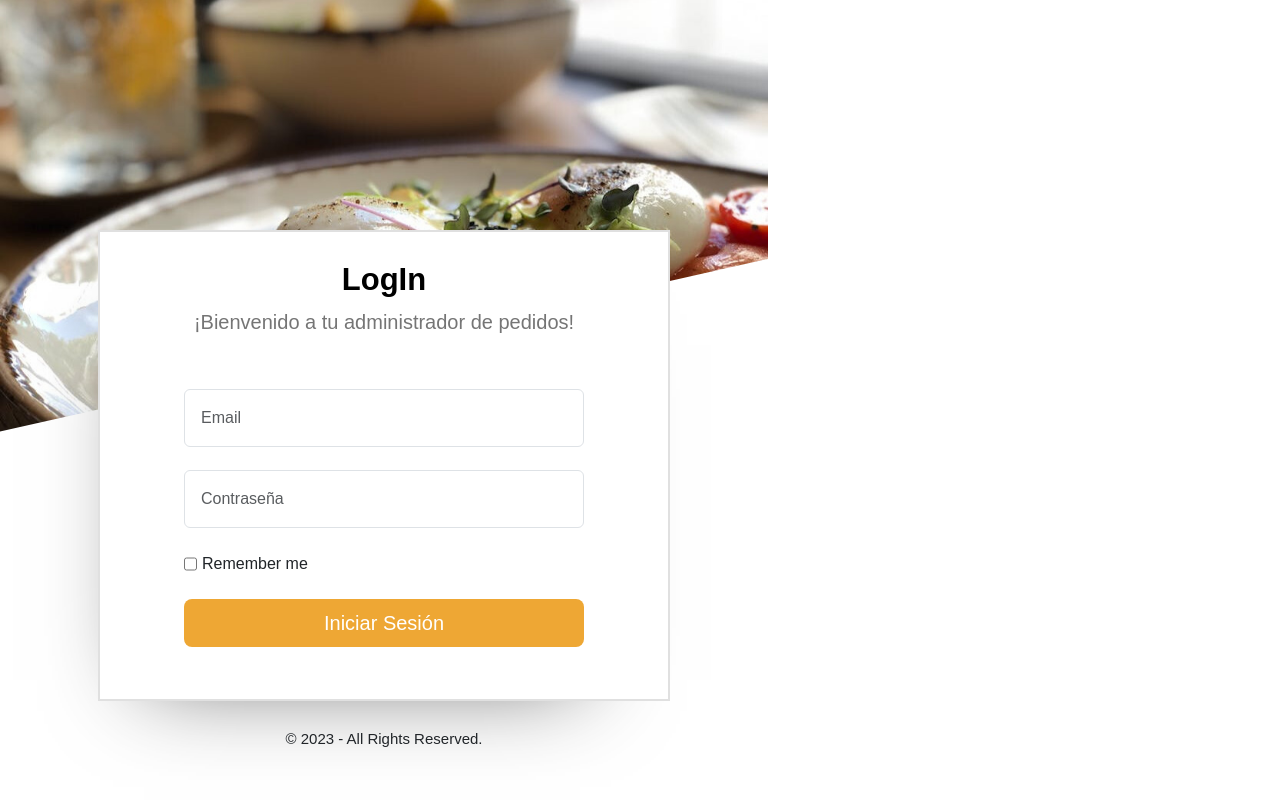
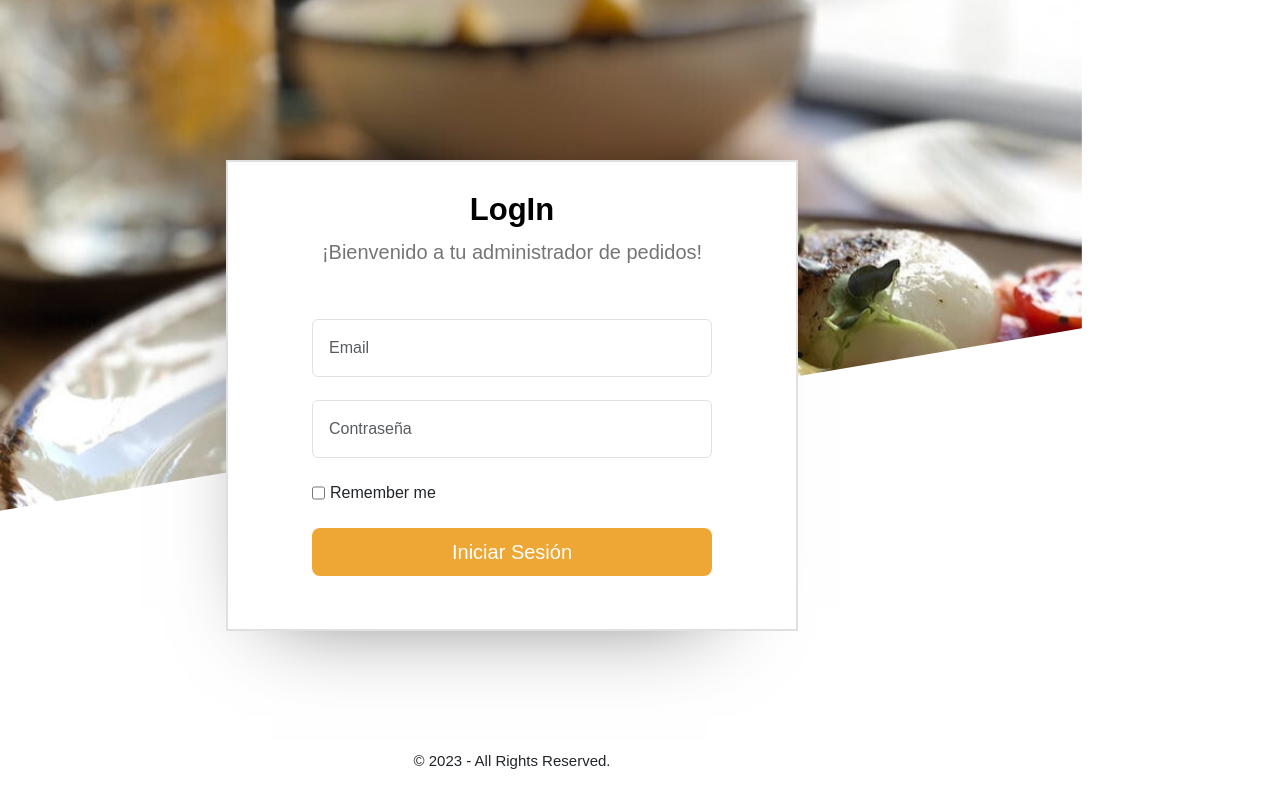
Before and after one commit to Esthefaniagv/BQA-Client, a React (Vite) app: page / in a window 1280 px wide. Built offline with nearby package versions, Linux system fonts and the light colour scheme; a web font is replaced by a local one.

Commit message:
prueba de peticion fetch para mostrar en consola, creacion responsive horizontal login

```diff
--- a/src/App.css
+++ b/src/App.css
@@ -128,13 +128,34 @@
 }
 
 
+@media only screen and (max-device-width: 1024px) and (orientation: landscape){
+  #root {
+    position: relative;
+    max-width: 1024px;
+    height: 100%;
+    margin: 0;
+    padding: 0px;
+    text-align: center;
+}
+  .imageLogin{
+    height: 95vh;
+    width: 1024px;
+    margin: 0px;
+}
 
-/* @media only screen and (max-device-width: 768px) and (orientation: portrait){
-    .imageLogin{
-      background-image: url(../public/img/backgroundLogin.jpeg);
-      height: 100%;
-      width: 100vw;
-      clip-path: polygon(0 0, 100% 0%, 100% 27%, 0 52%);
-    }
+.imageBackgroundLogin {
+  clip-path: polygon(0 0, 100% 0%, 100% 54%, 0 84%);
+  max-width: 100vw;
+  margin: 0;
+  height: 80%;
+  padding: 0;
+}
 
-  } */
+.moduleLogin{
+  top: 20%;
+}
+
+.footer{
+  bottom: 10px;
+}
+  }
--- a/src/App.tsx
+++ b/src/App.tsx
@@ -11,8 +11,8 @@ function App() {
 
   return (
     <>
-   <LoginFondo/>
-   <Footer/>
+      <LoginFondo />
+      <Footer />
     </>
   )
 }
--- /dev/null
+++ b/src/components/LoginError.tsx
@@ -0,0 +1,22 @@
+
+export const LoginError = () => {
+    return (
+        <div className="modal" tabndex="-1">
+            <div className="modal-dialog">
+                <div className="modal-content">
+                    <div className="modal-header">
+                        <h5 className="modal-title">Modal title</h5>
+                        <button type="button" className="btn-close" data-bs-dismiss="modal" aria-label="Close"></button>
+                    </div>
+                    <div className="modal-body">
+                        <p>Modal body text goes here.</p>
+                    </div>
+                    <div className="modal-footer">
+                        <button type="button" className="btn btn-secondary" data-bs-dismiss="modal">Close</button>
+                        <button type="button" className="btn btn-primary">Save changes</button>
+                    </div>
+                </div>
+            </div>
+        </div>
+    )
+}
--- a/src/components/LoginInput.tsx
+++ b/src/components/LoginInput.tsx
@@ -1,32 +1,46 @@
-import { Fragment, useState } from 'react';
+import { Fragment } from 'react';
+import { LoginError } from './LoginError';
 
 export const LoginInput = () => {
-  const [message, setMessage] = useState('');
+  const submitForm = (e) => {
+    e.preventDefault()
 
-  const handleChange = event => {
-    setMessage(event.target.value);
+    const formData = new FormData(e.target);
+    const payLoad = Object.fromEntries(formData)
 
-    console.log('value is:', event.target.value);
+    console.log(payLoad);
+
+    try {
+      const options = {
+        method: "POST",
+        body: JSON.stringify(payLoad),
+        headers: {
+          "content-type": "application/json"
+        }
+      };
+      fetch("http://localhost:8080/login", options).then((r) => {
+        if(r.status === 200){
+          console.log('pasate a inicio')
+        }
+      }).catch((e) => {
+        console.log(e)
+      });
+    } catch (error) {
+      console.log('estas en el catch')
+    }
+
   };
 
-  const logMovies = async () => {
-    const options = {
-      method: "POST"
-    };
-    const response = await fetch("http://localhost:8080/login", options);
-    const movies = await response.json();
-    console.log(movies);
-  }
 
   return (
     <Fragment>
-      <form className='form-group inputForm'>
+      <form className='form-group inputForm' onSubmit={submitForm}>
         <div className='col-xs-1'>
-          <input className='form-control p-3 m-0' id="formInputUser" placeholder='Email' type='text' value={message} onChange={handleChange} />
+          <input className='form-control p-3 m-0' id="formInputUser" placeholder='Email' type='text' name='email' />
         </div>
 
         <div className='col-xs-1'>
-          <input className='form-control p-3 m-0' id="formInputPassword" placeholder='Contraseña' type='password' />
+          <input className='form-control p-3 m-0' id="formInputPassword" placeholder='Contraseña' type='password' name='password' />
         </div>
 
         <div className="input-group ml-5" id="inputGroup">
@@ -43,3 +57,5 @@ export const LoginInput = () => {
     </Fragment>
   );
 };
+
+export default LoginInput
```
